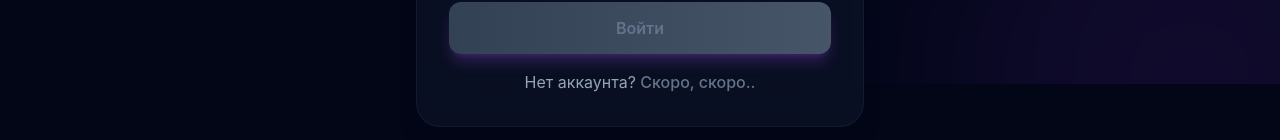
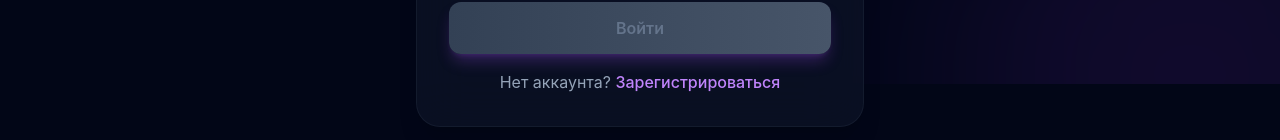
Before and after one commit to cryptoChaosDev/mooza_dev, a React (Vite) app in the folder client/: page /login in a window 1280 px wide. Shown: the part 716-856 px from the top of the page. Built offline with nearby package versions, Linux system fonts and the light colour scheme; no server answers.

Commit message:
feat: restore registration link on login page

```diff
--- a/client/src/pages/LoginPage.tsx
+++ b/client/src/pages/LoginPage.tsx
@@ -333,9 +333,9 @@ export default function LoginPage() {
 
           <p className="mt-4 text-center text-slate-400">
             Нет аккаунта?{' '}
-            <span className="text-slate-500 font-medium cursor-default" title="Скоро, скоро..">
-              Скоро, скоро..
-            </span>
+            <a href="/register" className="text-primary-400 hover:text-primary-300 font-medium transition-colors">
+              Зарегистрироваться
+            </a>
           </p>
         </div>
       </div>
```
